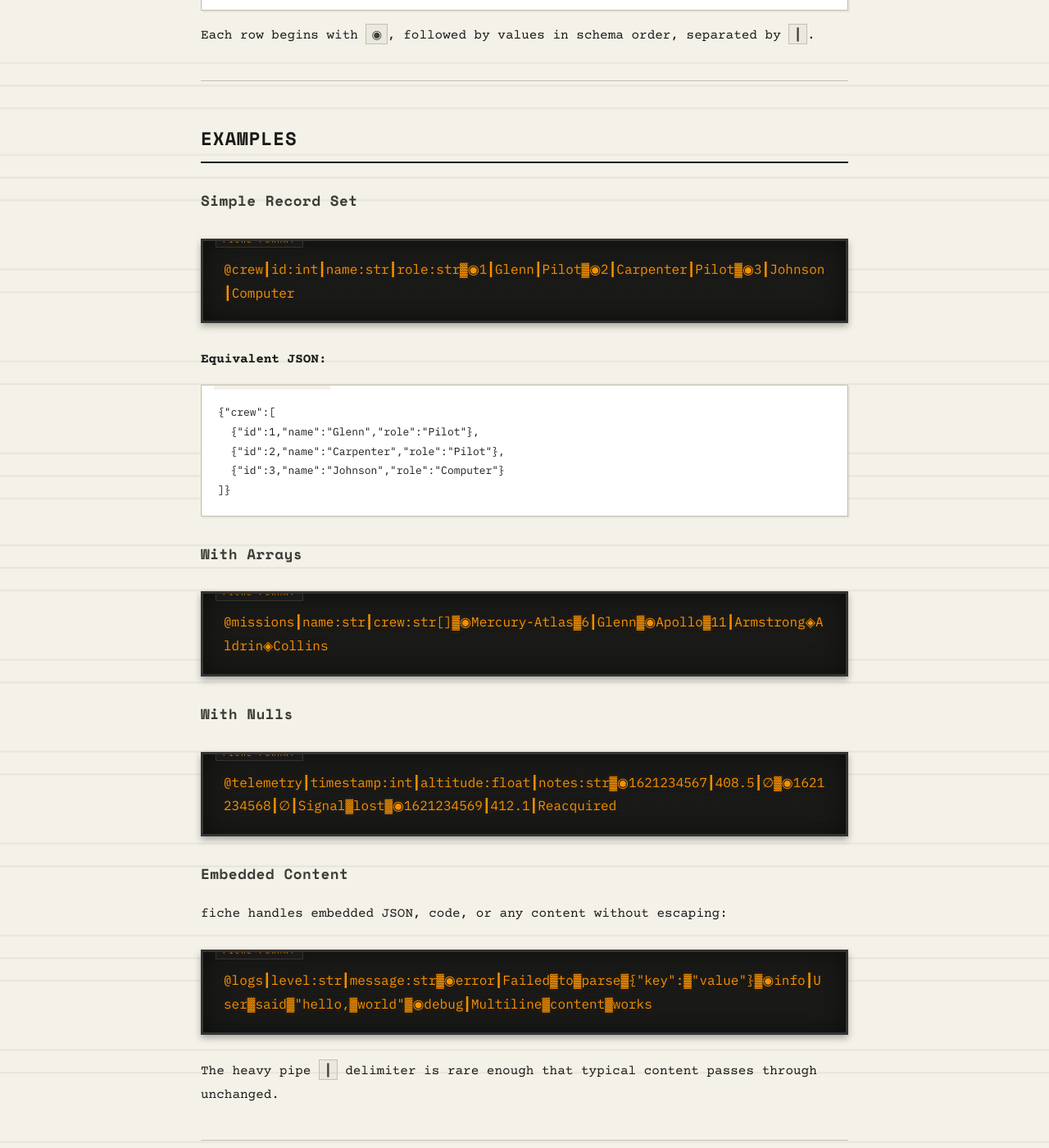
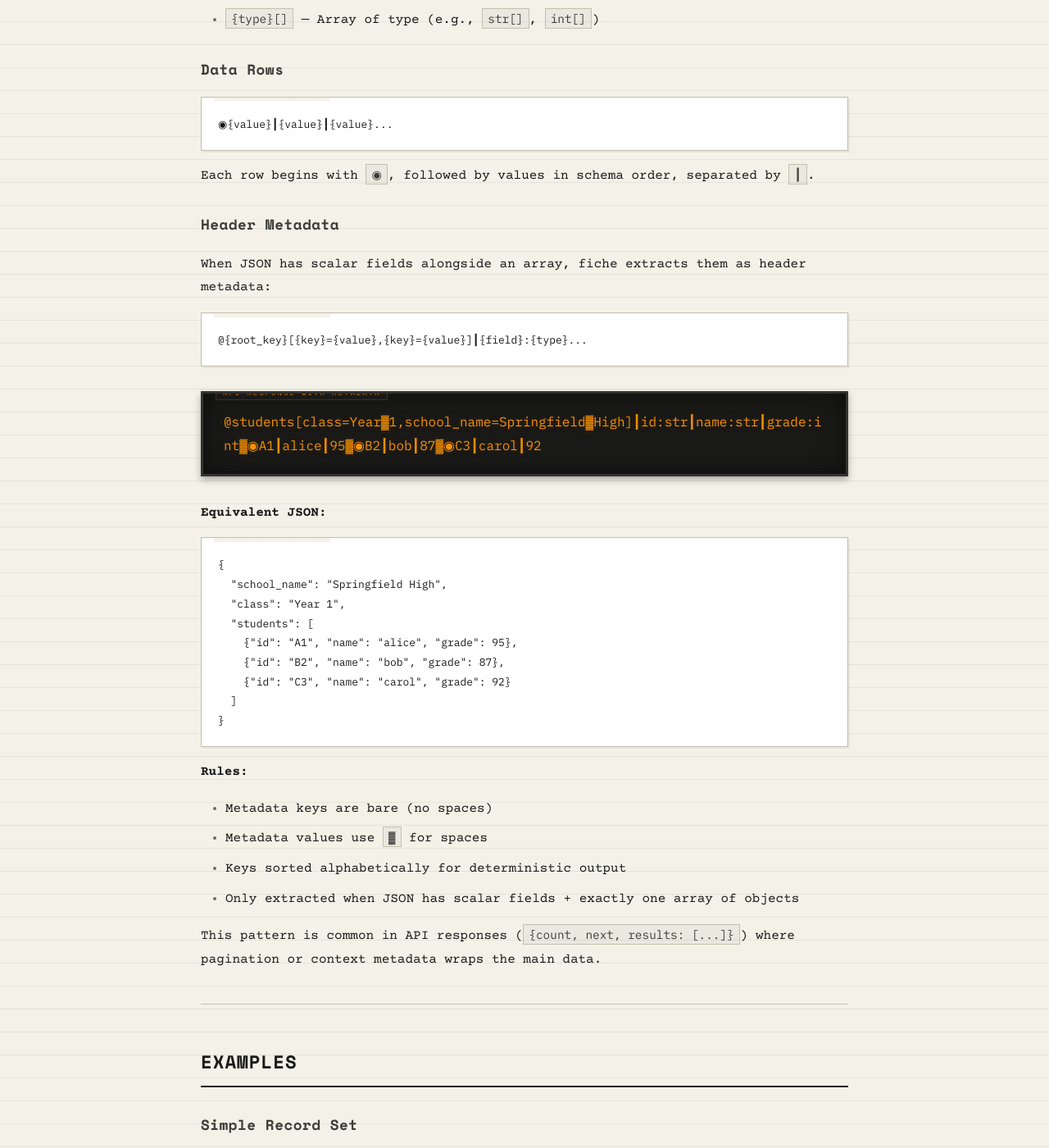
Before and after one commit to coryzibell/carrier98, a Jekyll site: the page built from docs/fiche.md, in a window 1280 px wide and 1400 px high, scrolled down 6483 px. Shown: the whole window at 82% size. Built offline with Jekyll 4.4.1, drawn with Linux system fonts in a browser that asks for light colours; some of the changed text lies outside the part shown.

Commit message:
BQB2B76XEGYDYWOMQ2OR6FXACWDLCDAUMSPOXGDK4N46KTR2WZOA====
𓀛𓀁𓀈𓀕𓀻𓀜𓀂𓀼𓀕𓁛𓀉𓀫𓀉𓁝𓁃𓀚𓀝𓁘𓁚𓁍𓀏𓀎𓁠𓀽𓀜𓀽𓀱𓀃𓁈𓁍𓀽𓀔𓀬𓀪𓀊𓀫𓀻𓀁𓀜𓀲𓀶𓀚𓀙𓁢𓁑𓀵𓁌𓀟𓁜𓀧𓁛𓁙𓁀𓀞𓀇𓀻𓀚𓁀𓁒𓁃𓁏𓀟𓀨𓀜𓁘𓁝𓀙𓀡𓀼𓀿𓀒𓀍𓀧𓀊𓁓𓀀𓁟𓁂𓁠𓀡𓀶𓀨𓀂𓁊𓀩𓀟𓀾𓀢𓀝𓀰𓁕𓀓𓀦𓀉𓀀𓀒𓀌𓀷𓁛𓀚𓀚𓁐𓀒𓀱𓁚𓁌𓀾𓀯𓀰𓀈𓁡𓀲𓁂𓁐𓀩𓀂𓁘𓀉𓁉𓀧𓀵𓁄𓁉𓁘𓀏𓀡𓀌𓀧𓁢𓁖𓀶𓁝𓀻𓀯𓀅𓁝𓁕𓀌𓁎𓀡𓀽𓀕𓀪𓀮𓁆𓀺𓀏𓀳𓀕𓀚𓀎𓁔𓁢𓀼𓀫𓁒𓁚𓁡𓁑𓀙𓁍𓁢𓀖𓁙𓁅𓀳𓁟𓁞𓀉𓀽𓀇𓀨𓀱𓀼𓁆𓁐𓀟𓁏𓁝𓁈𓀿𓀒𓁅𓀣𓀈𓁔𓁝𓀉𓀾𓀂𓀡𓁠𓀆𓀈𓀩𓁐𓀓𓀽𓁎𓀟𓁎𓀜𓀭𓀌𓀳𓀔𓁊𓀣𓁡𓁀𓀖𓁠𓀣𓀯𓁁𓁌𓁈𓀱𓀊𓀆𓁂𓀾𓀋𓀠𓁐

[blake3:ascii85|gzip:hieroglyphs]

````diff
--- a/docs/fiche.md
+++ b/docs/fiche.md
@@ -14,7 +14,7 @@ title: fiche
     </div>
     <div class="meta-field">
       <span class="meta-label">Revision</span>
-      <span class="meta-value">1.2</span>
+      <span class="meta-value">1.3</span>
     </div>
     <div class="meta-field">
       <span class="meta-label">Status</span>
@@ -62,6 +62,8 @@ fiche follows this principle: **one document, two readers.**
 | `①②③...` | U+2460+ | Circled numbers | Nested depth levels |
 | `∅` | U+2205 | Empty set | Null value |
 | `▓` | U+2593 | Dark shade | Minified space |
+| `[` `]` | U+005B U+005D | Square brackets | Metadata annotation |
+| `,` `=` | U+002C U+003D | Comma, equals | Metadata key-value pairs |
 
 These characters were chosen for:
 - **Rarity**: Almost never appear in real data
@@ -195,6 +197,40 @@ The schema line begins with `@`, optionally followed by a root key (the JSON wra
 ```
 
 Each row begins with `◉`, followed by values in schema order, separated by `┃`.
+
+### Header Metadata
+
+When JSON has scalar fields alongside an array, fiche extracts them as header metadata:
+
+```
+@{root_key}[{key}={value},{key}={value}]┃{field}:{type}...
+```
+
+<div class="readout">
+  <span class="readout-label">API RESPONSE WITH METADATA</span>
+@students[class=Year▓1,school_name=Springfield▓High]┃id:str┃name:str┃grade:int▓◉A1┃alice┃95▓◉B2┃bob┃87▓◉C3┃carol┃92
+</div>
+
+**Equivalent JSON:**
+```json
+{
+  "school_name": "Springfield High",
+  "class": "Year 1",
+  "students": [
+    {"id": "A1", "name": "alice", "grade": 95},
+    {"id": "B2", "name": "bob", "grade": 87},
+    {"id": "C3", "name": "carol", "grade": 92}
+  ]
+}
+```
+
+**Rules:**
+- Metadata keys are bare (no spaces)
+- Metadata values use `▓` for spaces
+- Keys sorted alphabetically for deterministic output
+- Only extracted when JSON has scalar fields + exactly one array of objects
+
+This pattern is common in API responses (`{count, next, results: [...]}`) where pagination or context metadata wraps the main data.
 
 ---
 
````
